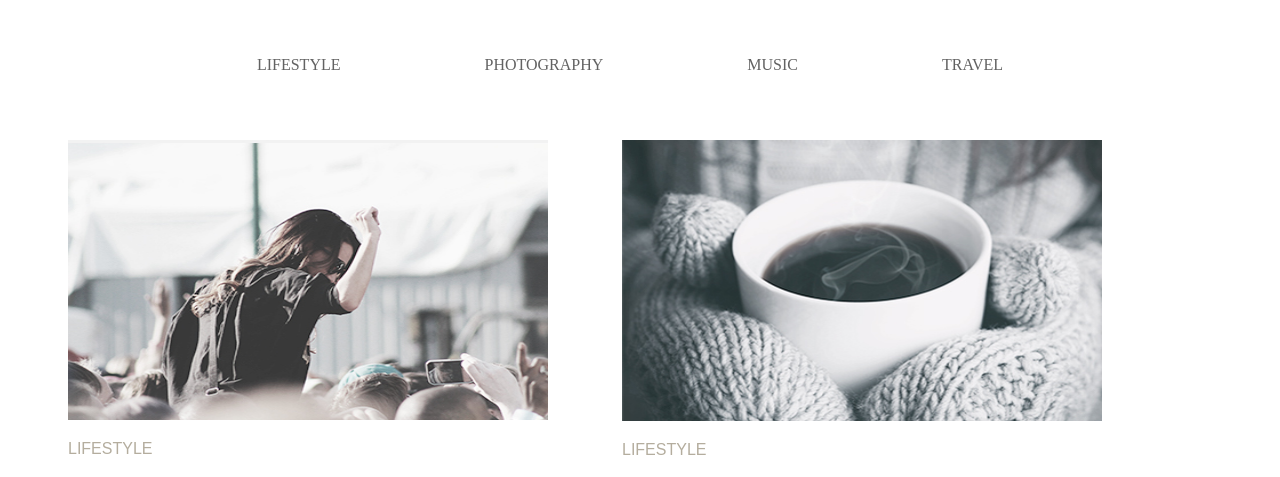
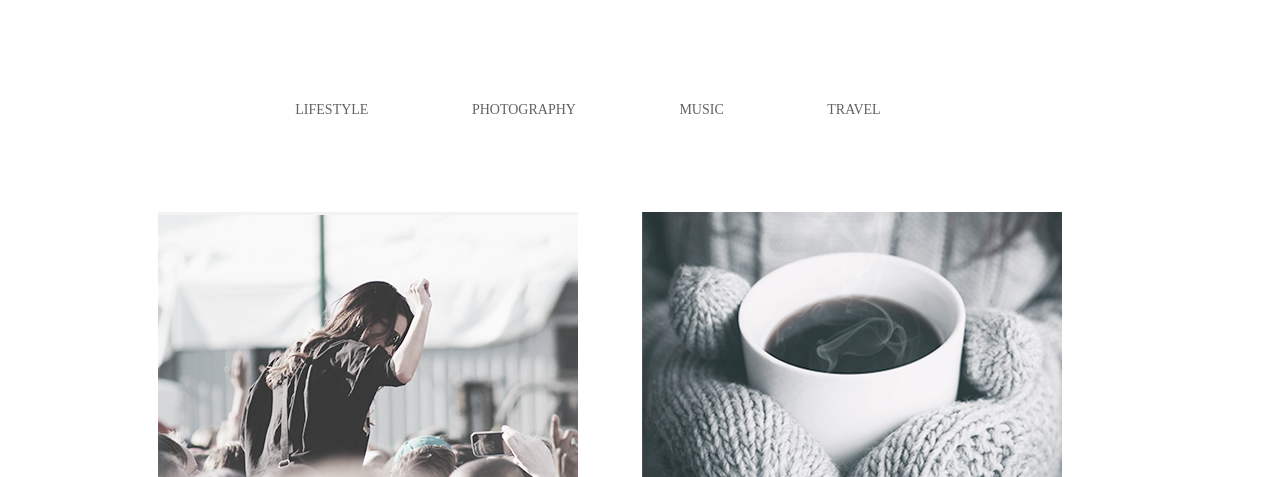
Before and after one commit to Olgha-Sh/goit-fe-course, a plain HTML site: page module-03/index.html in a window 1280 px wide. Shown: the top 477 px of the page. Drawn offline with Linux system fonts and the light colour scheme.

Commit message:
Update padding according requiremts

```diff
--- a/module-03/css/main.css
+++ b/module-03/css/main.css
@@ -1,14 +1,19 @@
-
+html {
+    box-sizing: border-box;
+}
+*,*::before,*::after {
+    box-sizing: inherit;
+}
 .body {
     font-family: 'Raleway', Arial, sans-serif;
-    font-size: 100%;
-    font-weight: normal;
-
+    color: #626262; ;
+    font-size: 14px;
+    line-height: 24px;
 }
 .wrapper {
-    width: calc(100%-48%);
-    display: block;
-    color: #626262;
+    width: 1000px;
+    margin-bottom: 70px;
+    margin-left: 120px;
 }
 .page-header a {
     background: transparent;
@@ -16,55 +21,62 @@ align-items: center;
     text-decoration: none;
     color:#626262;
     text-transform: uppercase;
-
 }
-
-a:hover {
+.site-navigation {
+    padding: 80px 0;
+}
+a:hover, a:focus {
     color: #03a9f4;
 }
-
 .menu-item {
+    display: inline-block;
+    width: 800px;
     text-align: center;
+    margin-left: 110px;
+    padding: 0;
+    text-transform: uppercase;
     list-style: none;
+    font-size: 14px;
     color: #626262;
-
 }
-
-
-.menu-top {
+.menu-item li {
     display: inline-block;
-    font-weight: 400;
-    margin-right: 60px;
-    padding: 40px;
-
-
+    margin-right: 100px;
 }
 .text {
     color: #b4ad9e;
     font-family: 'Myriad Pro', Arial, sans-serif;
     text-transform: uppercase;
+    font-size: 14px;
+    width: 420px;
 }
-
+img {
+    display: block;
+    width: 420;
+    height: 280;
+}
 h2 {
     color: #626262;
-
     font-size: 30px;
     font-weight: 400;
+}
+p {
+    color: #626262;
+    width: 420px;
+ }
+.item-list {
+    display: inline-block;
+    vertical-align: top;
+    width: 420px;
+    margin-left: 30px;
+    margin-right: 30px;
+    padding: 0;
 }
 .btn {
     display: block;
     margin: 46px auto 0;
     font-size: 20px;
+    padding: 15px;
+    color: #626262;
+    font-family: serif;
 }
-
-p {
-    color: #626262;
- }
-.item-list {
-
-    display: inline-block;
-    vertical-align: top;
-    width: 480px;
-    margin-left: 50px;
-    padding: 10px;
-}
--- a/module-03/index.html
+++ b/module-03/index.html
@@ -26,7 +26,7 @@
     </header>
     <section class="item-list">
       <div>
-        <img src="./img/image1.jpg" alt="Just music festival" width="480" height="280">
+        <img class="picture" src="./img/image1.jpg" alt="Just music festival">
         <p class="text">Lifestyle</p>
         <h2>More than just a music festival</h2>
         <p>Lorem ipsum dolor sit amet, consectetur adipisicing elit, sed do eiusmod tempor incididunt ut labore et
@@ -41,7 +41,7 @@
           labore et dolore magnam aliquam quaerat voluptatem.</p>
       </div>
       <div>
-        <img src="./img/image2.jpg" alt="Dream" width="480" height="280">
+        <img class="picture" src="./img/image2.jpg" alt="Dream">
         <p class="text">Photodiary</p>
         <h2>American dream</h2>
         <p>Lorem ipsum dolor sit amet, consectetur adipisicing elit, sed do eiusmod tempor incididunt ut labore et
@@ -56,7 +56,7 @@
           labore et dolore magnam aliquam quaerat voluptatem.</p>
       </div>
       <div>
-        <img src="./img/image3.jpg" alt="10 song for running" width="480" height="280">
+        <img class="picture" src="./img/image3.jpg" alt="10 song for running">
         <p class="text">Lifestyle</p>
         <h2>Top 10 song for running</h2>
         <p>Lorem ipsum dolor sit amet, consectetur adipisicing elit, sed do eiusmod tempor incididunt ut labore et
@@ -74,7 +74,7 @@
 
     <section class="item-list">
       <div>
-        <img src="./img/image4.jpg" alt="Better with coffee" width="480" height="281">
+        <img class="picture" src="./img/image4.jpg" alt="Better with coffee">
         <p class="text">Lifestyle</p>
         <h2>Life tastes better with coffee</h2>
         <p>Lorem ipsum dolor sit amet, consectetur adipisicing elit, sed do eiusmod tempor incididunt ut labore et
@@ -89,7 +89,7 @@
           labore et dolore magnam aliquam quaerat voluptatem.</p>
       </div>
       <div>
-        <img src="./img/image5.jpg" alt="Exploring the Alps" width="480" height="281">
+        <img class="picture" src="./img/image5.jpg" alt="Exploring the Alps">
         <p class="text">Photodiary</p>
         <h2>A day the exploring the Alps</h2>
         <p>Lorem ipsum dolor sit amet, consectetur adipisicing elit, sed do eiusmod tempor incididunt ut labore et
@@ -104,7 +104,7 @@
           labore et dolore magnam aliquam quaerat voluptatem.</p>
       </div>
       <div>
-        <img src="./img/image6.jpg" alt="Winter days" width="480" height="281">
+        <img class="picture" src="./img/image6.jpg" alt="Winter days">
         <p class="text">Lifestyle</p>
         <h2>Cold winter days</h2>
         <p>Lorem ipsum dolor sit amet, consectetur adipisicing elit, sed do eiusmod tempor incididunt ut labore et
@@ -120,7 +120,6 @@
       </div>
     </section>
     <button class="btn">Load more</button>
-
   </main>
 </body>
 
```
Lines whose indentation alone changed are shown as unchanged.
